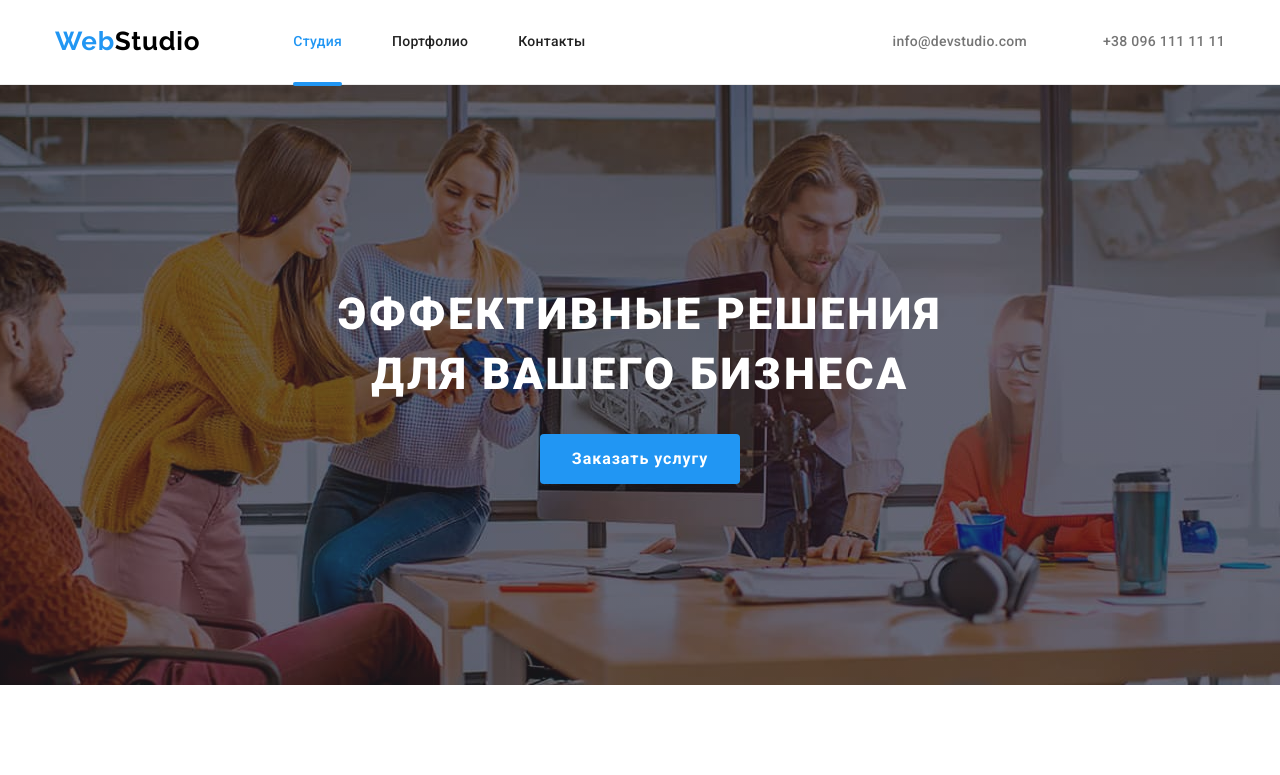
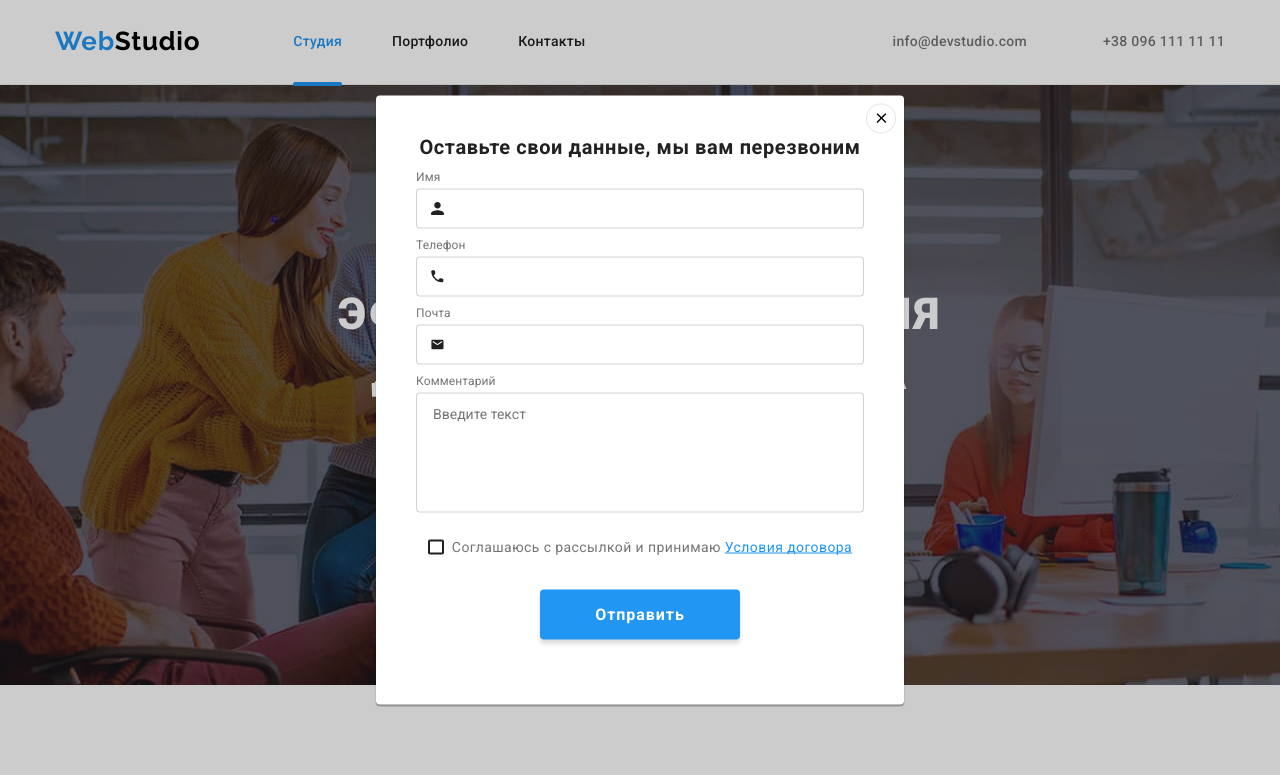
Before and after one commit to 5431965nim/goit-markup-wh-08, a plain HTML site: page index.html in a window 1280 px wide. Both pictures are taken after a click on the button "Заказать услугу". Shown: the top 775 px of the page. Drawn offline with nearby package versions, Linux system fonts and the light colour scheme.

Commit message:
finish work maybe

```diff
--- a/index.html
+++ b/index.html
@@ -469,7 +469,7 @@
       </div>
    </footer>
    <!--------------------------------------------------Modal/Backdrop -->
-   <div class="backdrop is-hidden" data-modal-open>
+   <div class="backdrop is-hidden" data-modal>
       <div class="modal">
          <button class="close" data-modal-close>
             <svg class="close__button">
--- a/js/modal.js
+++ b/js/modal.js
@@ -12,5 +12,3 @@
       refs.modal.classList.toggle('is-hidden');
   }
 })();
-Footer
-© 2022 GitHub, Inc.
```
